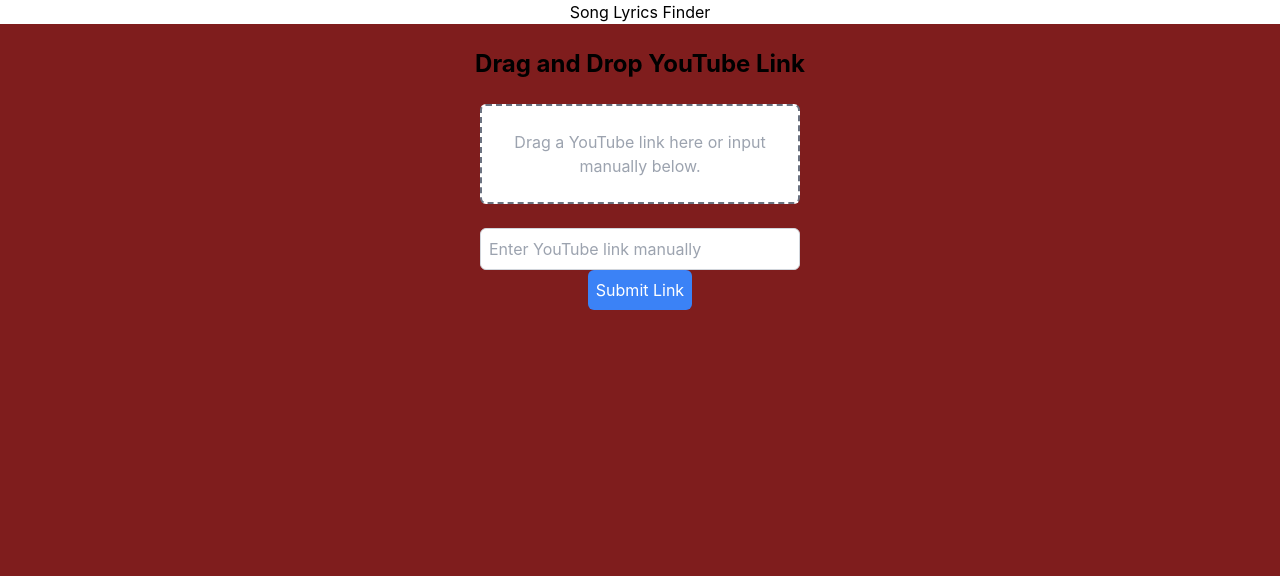
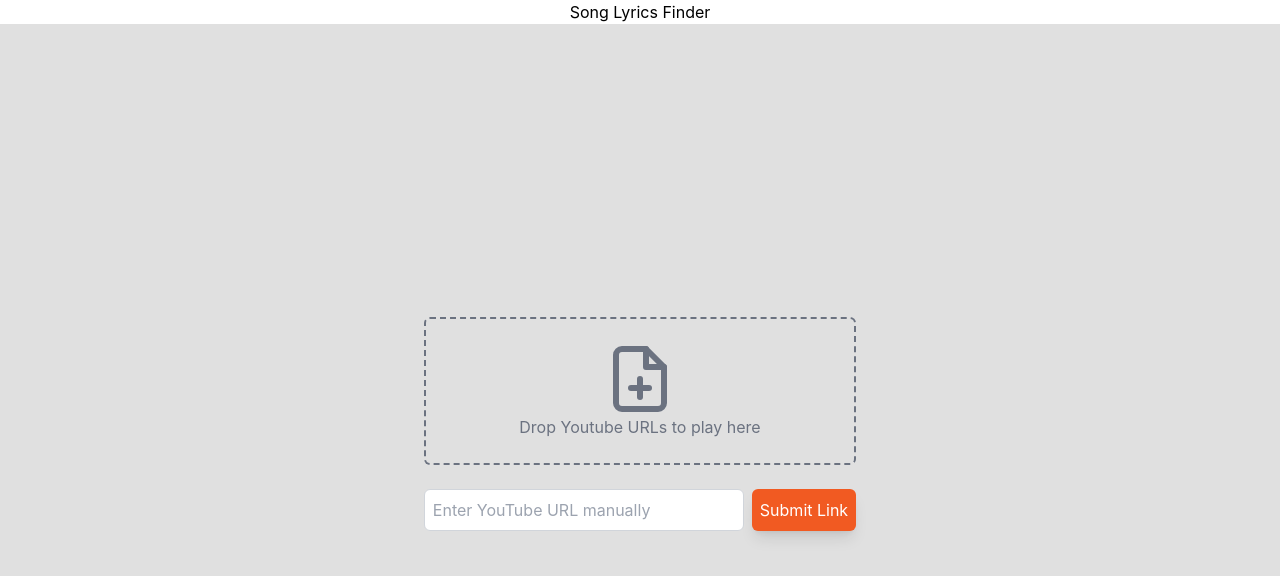
Before and after one commit to JuicyVo/langarahack2024, a React (Create React App) app in the folder hackathon2024/: page / in a window 1280 px wide. Shown: the top 576 px of the page. Built offline with nearby package versions, Linux system fonts and the light colour scheme; no server answers.

Commit message:
DragAndDrop.js updated

```diff
--- a/hackathon2024/src/components/DragAndDrop.js
+++ b/hackathon2024/src/components/DragAndDrop.js
@@ -1,85 +1,85 @@
 import { useState } from "react";
 import axios from "axios";
-import { FiFilePlus } from "react-icons/fi";
+import { Loading } from "./Loading";
+import { InputComponent } from "./InputComponent";
 
 export const DragAndDrop = () => {
-  // State to store the YouTube link
   const [youtubeLink, setYoutubeLink] = useState("");
   const [isLoading, setIsLoading] = useState(false);
+  const [isDisplaying, setIsDisplaying] = useState(false);
+
   const toggleLoading = () => {
     isLoading ? setIsLoading(false) : setIsLoading(true);
   };
 
-  // Handler for dropping the link
   const handleDrop = (e) => {
     e.preventDefault();
     const data = e.dataTransfer.getData("text");
 
-    // Simple check to validate if the dropped data is a YouTube link
     if (data.includes("youtube.com/watch?v=")) {
       setYoutubeLink(data);
+      handleSubmit();
     } else {
       alert("Please drop a valid YouTube link.");
     }
   };
 
-  // Handler for when dragging over the drop area
   const handleDragOver = (e) => {
     e.preventDefault();
   };
 
-  // Function to handle manual input of YouTube link
   const handleInputChange = (e) => {
     setYoutubeLink(e.target.value);
   };
 
   const handleSubmit = async (e) => {
-    e.preventDefault();
+    if (e) e.preventDefault();
     toggleLoading();
 
     try {
       // Send YouTube link to FastAPI backend using Axios
-      const response = await axios.post("http://127.0.0.1:8000/submit-link/", {
-        youtubeLink: youtubeLink,
-      });
+      const response = await axios.post(
+        "http://127.0.0.1:8000/submit-link/",
+        { youtubeLink: youtubeLink },
+        {
+          mode: "no-cors",
+          headers: {
+            "Access-Control-Allow-Origin": "*",
+            Accept: "application/json",
+            "Content-Type": "application/json",
+          },
+        }
+      );
 
-      console.log("Response from backend:", response.data);
+      console.log("Response from backend:", response);
+      setIsDisplaying(true);
     } catch (error) {
       console.error("Error submitting the link:", error);
     }
   };
 
+  const handleReset = () => {
+    setIsDisplaying(false); // Switch back to input mode
+    setYoutubeLink(""); // Reset YouTube link
+  };
+
   return (
-    <div className="flex flex-col items-center p-6 bg-gray-100 min-h-screen bg-red-900">
-      <h1 className="text-2xl font-bold mb-6">Drag and Drop YouTube Link</h1>
-
-      <div
-        className="w-80 p-6 border-2 border-dashed border-gray-500 bg-white rounded-md text-center mb-6"
-        onDrop={handleDrop}
-        onDragOver={handleDragOver}
-      >
-        {youtubeLink ? (
-          <p className="text-gray-700">Link saved: {youtubeLink}</p>
-        ) : (
-          <p className="text-gray-400">
-            Drag a YouTube link here or input manually below.
-          </p>
-        )}
-      </div>
-
-      <input
-        type="text"
-        placeholder="Enter YouTube link manually"
-        value={youtubeLink}
-        onChange={handleInputChange}
-        className="w-80 p-2 border border-gray-300 rounded-md text-gray-700 placeholder-gray-400"
-      />
-      <button
-        onClick={handleSubmit}
-        className="bg-blue-500 text-white p-2 rounded-md"
-      >
-        Submit Link
-      </button>
+    <div className="mx-auto flex flex-col items-center p-6 bg-secondary min-h-screen justify-center">
+      {isLoading ? (
+        <Loading />
+      ) : isDisplaying ? (
+        // <DisplayComponent onReset={handleReset} />
+        <div></div>
+      ) : (
+        // InputComponent for entering or dropping the YouTube link
+        <InputComponent
+          youtubeLink={youtubeLink}
+          handleInputChange={handleInputChange}
+          handleDrop={handleDrop}
+          handleDragOver={handleDragOver}
+          handleSubmit={handleSubmit}
+        />
+      )}
     </div>
   );
 };
--- /dev/null
+++ b/hackathon2024/src/components/InputComponent.js
@@ -0,0 +1,45 @@
+// InputComponent.js
+import { FiFilePlus } from "react-icons/fi";
+
+export const InputComponent = ({
+  youtubeLink,
+  handleInputChange,
+  handleDrop,
+  handleDragOver,
+  handleSubmit,
+}) => {
+  return (
+    <div>
+      <div
+        className="w-full p-6 border-2 border-dashed border-gray-500 rounded-md text-center mb-6"
+        onDrop={handleDrop}
+        onDragOver={handleDragOver}
+      >
+        {youtubeLink ? (
+          <p className="text-gray-700">Link saved: {youtubeLink}</p>
+        ) : (
+          <div>
+            <FiFilePlus className="text-gray-500 mx-auto text-7xl" />
+            <p className="text-gray-500">Drop Youtube URLs to play here</p>
+          </div>
+        )}
+      </div>
+
+      <div className="flex align-middle justify-center gap-2">
+        <input
+          type="text"
+          placeholder="Enter YouTube URL manually"
+          value={youtubeLink}
+          onChange={handleInputChange}
+          className="w-80 p-2 border border-gray-300 rounded-md text-gray-700 placeholder-gray-400"
+        />
+        <button
+          onClick={handleSubmit}
+          className="bg-primary text-white p-2 rounded-md shadow-lg"
+        >
+          Submit Link
+        </button>
+      </div>
+    </div>
+  );
+};
--- a/hackathon2024/src/components/Loading.js
+++ b/hackathon2024/src/components/Loading.js
@@ -1,11 +1,12 @@
 export const Loading = () => {
   return (
-    <div className="absolute right-1/2 bottom-1/2 transform translate-x-1/2 translate-y-1/2">
-      <div className="p-4 bg-gradient-to-tr animate-spin from-green-500 to-blue-500 via-purple-500 rounded-full">
-        <div className="bg-white rounded-full">
+    <div className="flex flex-col gap-4">
+      <div className="p-4 bg-gradient-to-tr animate-spin from-primary to-secondary via-primary-light rounded-full">
+        <div className="bg-secondary rounded-full">
           <div className="w-24 h-24 rounded-full"></div>
         </div>
       </div>
+      <p className="text-gray-500 text-lg" >Loading...</p>
     </div>
   );
 };
--- a/hackathon2024/src/index.css
+++ b/hackathon2024/src/index.css
@@ -4,14 +4,14 @@
 
 body {
   margin: 0;
-  font-family: -apple-system, BlinkMacSystemFont, 'Segoe UI', 'Roboto', 'Oxygen',
-    'Ubuntu', 'Cantarell', 'Fira Sans', 'Droid Sans', 'Helvetica Neue',
+  font-family: -apple-system, BlinkMacSystemFont, "Segoe UI", "Roboto", "Oxygen",
+    "Ubuntu", "Cantarell", "Fira Sans", "Droid Sans", "Helvetica Neue",
     sans-serif;
   -webkit-font-smoothing: antialiased;
   -moz-osx-font-smoothing: grayscale;
 }
 
 code {
-  font-family: source-code-pro, Menlo, Monaco, Consolas, 'Courier New',
+  font-family: source-code-pro, Menlo, Monaco, Consolas, "Courier New",
     monospace;
 }
--- a/hackathon2024/tailwind.config.js
+++ b/hackathon2024/tailwind.config.js
@@ -1,11 +1,21 @@
 /** @type {import('tailwindcss').Config} */
 module.exports = {
-  content: [
-    "./src/**/*.{js,jsx,ts,tsx}",
-
-  ],
+  content: ["./src/**/*.{js,jsx,ts,tsx}"],
   theme: {
-    extend: {},
+    extend: {
+      colors: {
+        primary: {
+          light: "#ff8c59", // Lighter version of the orange
+          DEFAULT: "#f15a22", // Your orange color
+          dark: "#c2491c", // Darker version of the orange
+        },
+        secondary: {
+          light: "#f5f5f5", // Very light gray
+          DEFAULT: "#e0e0e0", // Lighter gray
+          dark: "#b0b0b0", // Medium gray
+        },
+      },
+    },
   },
   plugins: [],
-}
+};
```
